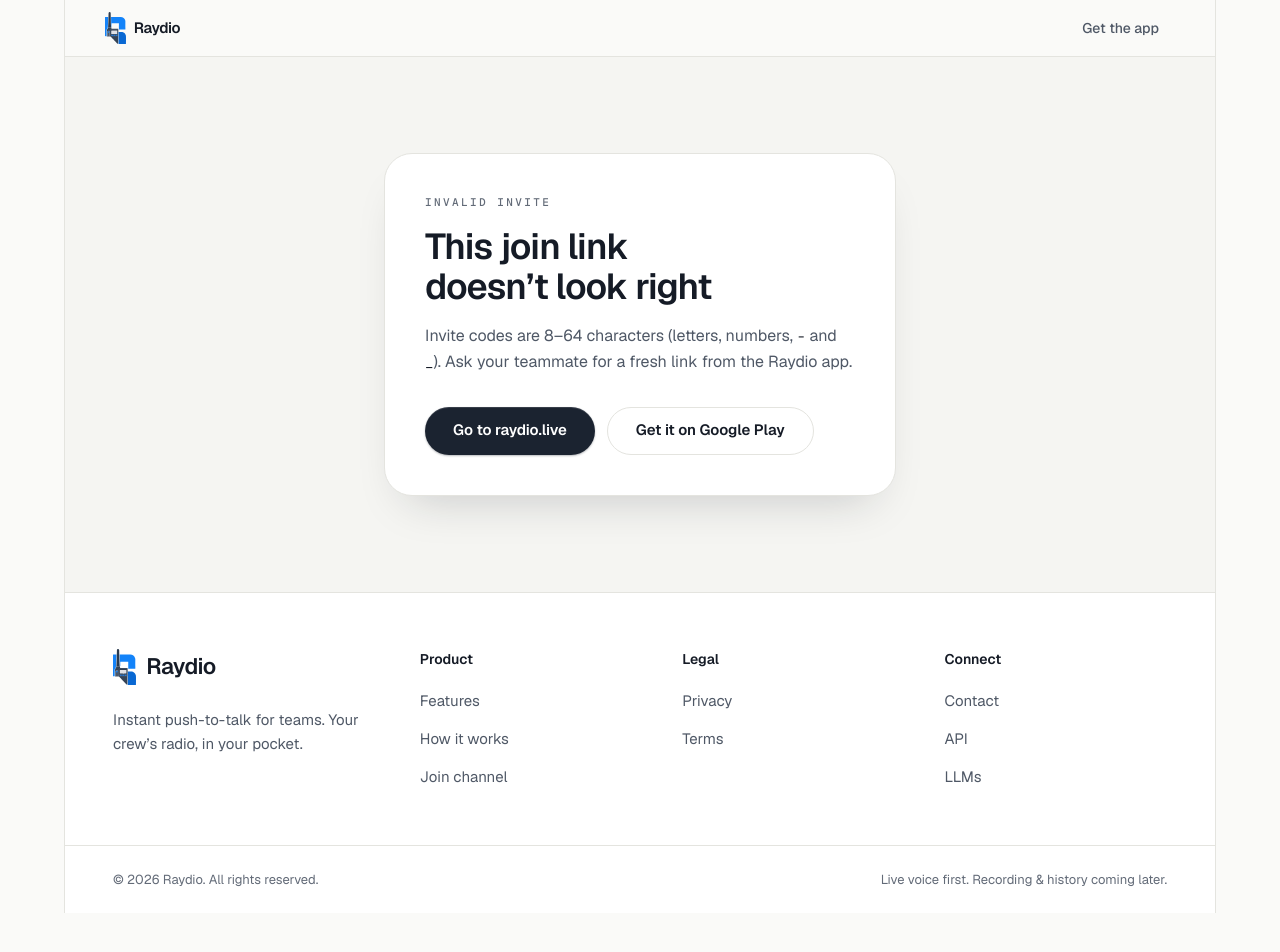
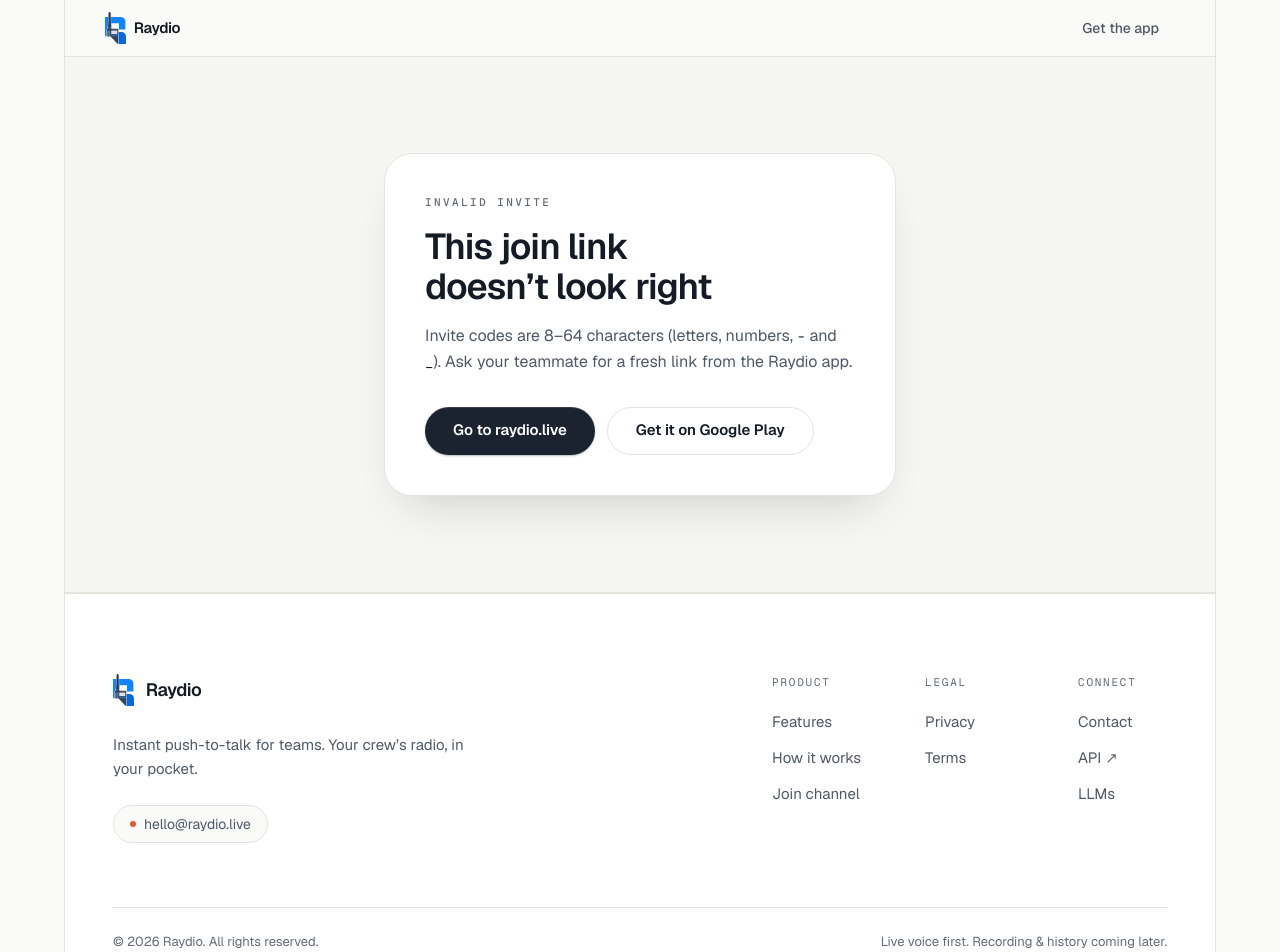
Before and after one commit to raydio-live/landing, a Next.js app: page /j/1 in a window 1280 px wide. Shown: the top 952 px of the page. Before the commit the page ends 913 px from the top, so only its background shows below. Built offline with nearby package versions, Linux system fonts and the light colour scheme.

Commit message:
proper footer

```diff
--- a/app/components/footer.tsx
+++ b/app/components/footer.tsx
@@ -1,7 +1,9 @@
 import Link from "next/link";
 import { RaydioLogo } from "./logo";
 
-const footerLinks = {
+type FooterLink = { label: string; href: string; external?: boolean };
+
+const footerLinks: Record<string, FooterLink[]> = {
   Product: [
     { label: "Features", href: "/#features" },
     { label: "How it works", href: "/#how-it-works" },
@@ -13,41 +15,57 @@
   ],
   Connect: [
     { label: "Contact", href: "mailto:hello@raydio.live" },
-    { label: "API", href: "https://api.raydio.live" },
+    { label: "API", href: "https://api.raydio.live", external: true },
     { label: "LLMs", href: "/llms.txt" },
   ],
 };
 
 export function Footer() {
   return (
-    <footer className="bg-white">
-      <div className="grid gap-10 px-6 pb-14 pt-14 sm:px-10 sm:grid-cols-2 lg:grid-cols-[1.2fr_1fr_1fr_1fr] lg:px-12">
-        <div>
-          <Link href="/" className="inline-flex items-center gap-2.5" aria-label="Raydio home">
-            <RaydioLogo className="h-9 w-auto" />
-            <span className="text-[1.4rem] font-semibold tracking-tight text-foreground">
-              Raydio
-            </span>
+    <footer className="relative isolate overflow-hidden border-t border-line bg-white text-foreground">
+      <div className="mx-auto max-w-6xl px-6 sm:px-10 lg:px-12">
+        <div className="grid gap-12 pb-16 pt-16 sm:pt-20 lg:grid-cols-[1fr_auto] lg:gap-24">
+          <div className="max-w-sm">
+            <Link href="/" className="inline-flex items-center gap-3" aria-label="Raydio home">
+              <RaydioLogo className="h-8 w-auto" />
+              <span className="text-lg font-semibold tracking-tight">Raydio</span>
             </Link>
-          <p className="mt-4 max-w-xs text-[15px] leading-relaxed text-muted">
+            <p className="mt-5 text-[15px] leading-relaxed text-muted">
               Instant push-to-talk for teams. Your crew&rsquo;s radio, in your
               pocket.
             </p>
+            <a
+              href="mailto:hello@raydio.live"
+              className="mt-6 inline-flex items-center gap-2 rounded-full border border-line bg-background px-4 py-2 text-sm text-muted transition-colors hover:border-[#cfcfc8] hover:text-foreground"
+            >
+              <span className="animate-live-pulse h-1.5 w-1.5 rounded-full bg-signal" />
+              hello@raydio.live
+            </a>
           </div>
 
+          <div className="grid grid-cols-2 gap-10 sm:grid-cols-3 sm:gap-16">
             {Object.entries(footerLinks).map(([category, links]) => (
               <nav key={category} aria-label={category}>
-            <h3 className="text-sm font-semibold text-foreground">
+                <h3 className="font-mono text-[11px] uppercase tracking-[0.16em] text-faint">
                   {category}
                 </h3>
-            <ul className="mt-5 space-y-3.5">
+                <ul className="mt-5 space-y-3">
                   {links.map((link) => (
                     <li key={link.label}>
                       <a
                         href={link.href}
+                        {...(link.external && {
+                          target: "_blank",
+                          rel: "noopener noreferrer",
+                        })}
                         className="text-[15px] text-muted transition-colors hover:text-foreground"
                       >
                         {link.label}
+                        {link.external && (
+                          <span aria-hidden="true" className="ml-1 text-faint">
+                            ↗
+                          </span>
+                        )}
                       </a>
                     </li>
                   ))}
@@ -55,15 +73,20 @@
               </nav>
             ))}
           </div>
+        </div>
 
-      <div className="flex flex-col items-start justify-between gap-2 border-t border-line px-6 py-6 sm:flex-row sm:items-center sm:px-10 lg:px-12">
-        <p className="text-[13px] text-faint">
-          &copy; {new Date().getFullYear()} Raydio. All rights reserved.
+        <div className="flex flex-col gap-2 border-t border-line py-6 text-[13px] text-faint sm:flex-row sm:items-center sm:justify-between">
+          <p>&copy; {new Date().getFullYear()} Raydio. All rights reserved.</p>
+          <p>Live voice first. Recording &amp; history coming later.</p>
+        </div>
+      </div>
+
+      <p
+        aria-hidden="true"
+        className="pointer-events-none select-none pb-[0.2em] pt-4 text-center text-[24vw] font-semibold leading-[0.9] tracking-[-0.05em] text-brand-tint lg:text-[15rem]"
+      >
+        Raydio
       </p>
-        <p className="text-[13px] text-faint">
-          Live voice first. Recording &amp; history coming later.
-        </p>
-      </div>
     </footer>
   );
 }
--- a/app/page.tsx
+++ b/app/page.tsx
@@ -33,11 +33,7 @@
           <CtaBand />
         </section>
       </main>
-      <div className="border-t border-line">
-        <div className="mx-auto max-w-6xl">
-          <Footer />
-        </div>
-      </div>
+      <Footer />
     </div>
   );
 }
```
Lines whose indentation alone changed are shown as unchanged.
